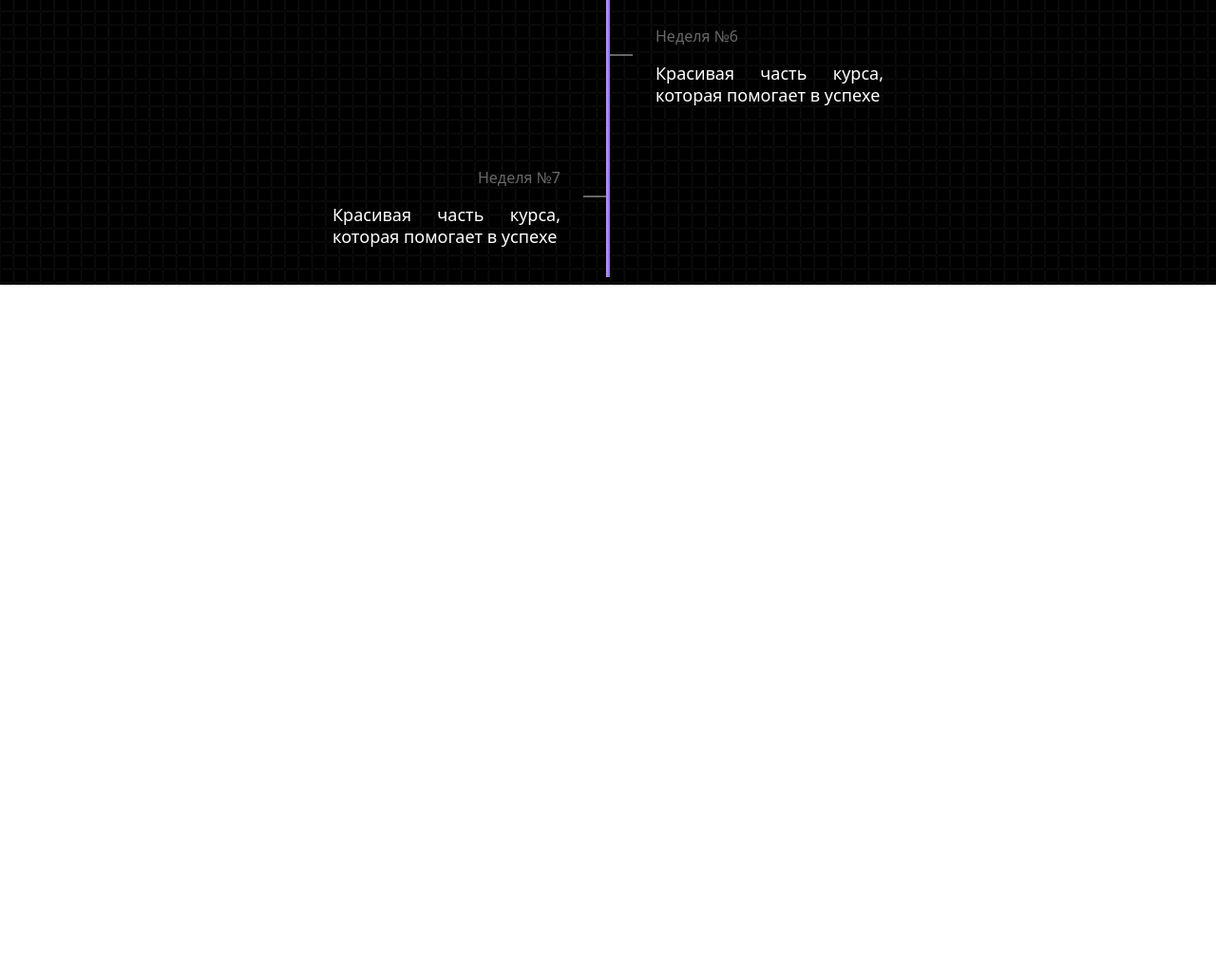
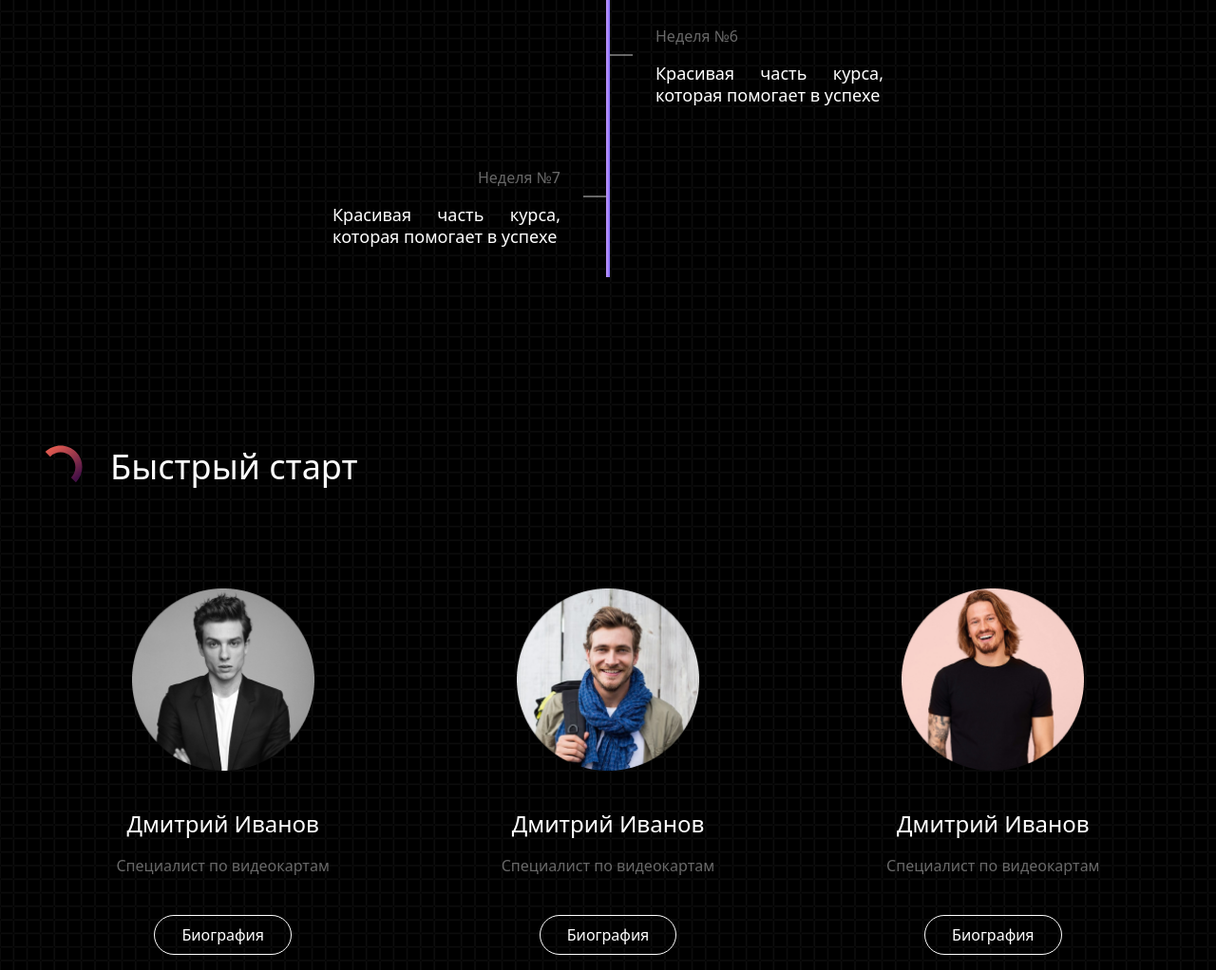
Before and after one commit to fire8327/CoursePC, a plain HTML site: page index.html in a window 1280 px wide. Shown: the part 4388-5410 px from the top of the page at 95% size. Before the commit the page ends 4688 px from the top, so only its background shows below. Drawn offline with nearby package versions, Linux system fonts and the light colour scheme; a script that the page names is missing.

Commit message:
create teachers

```diff
--- a/index.html
+++ b/index.html
@@ -344,10 +344,38 @@
                     </div>
                 <div class="w-6 h-0.5 md:right-3.5 left-3.5 md:-left-3.5 absolute top-1/2 -mt-3 bg-white bg-opacity-[0.4] shadow"></div>
               </div>
-            </div>
+        </div>
     </div>
 
-    <footer></footer>
+
+    <div class="container mx-auto px-4 flex flex-col mt-12 md:mt-20 lg:mt-40 text-white">
+        <div class="flex items-center">
+            <img src="Assets/Images/start/spin.svg" alt="" class="w-16 h-16 lg:max-w-20 lg:max-h-20 animate-spin md:mr-5">
+            <p class="text-3xl lg:text-4xl">Быстрый старт</p>
+        </div>
+        <div class="flex flex-col md:flex-row mt-12 md:mt-20 md:justify-around">
+            <div class="flex flex-col items-center text-center p-4">
+                <img src="Assets/Images/teachers/1.png" alt="" class="w-48 h-48">
+                <p class="text-2xl mt-5 md:mt-10">Дмитрий Иванов</p>
+                <p class="opacity-[0.4] mt-4">Специалист по видеокартам</p>
+                <button class="border border-white py-2 px-7 rounded-full mt-5 md:mt-10">Биография</button>
+            </div>
+            <div class="flex flex-col items-center text-center p-4 mt-12 md:mt-0">
+                <img src="Assets/Images/teachers/2.png" alt="" class="w-48 h-48">
+                <p class="text-2xl mt-5 md:mt-10">Дмитрий Иванов</p>
+                <p class="opacity-[0.4] mt-4">Специалист по видеокартам</p>
+                <button class="border border-white py-2 px-7 rounded-full mt-5 md:mt-10">Биография</button>
+            </div>
+            <div class="flex flex-col items-center text-center p-4 mt-12 md:mt-0">
+                <img src="Assets/Images/teachers/3.png" alt="" class="w-48 h-48">
+                <p class="text-2xl mt-5 md:mt-10">Дмитрий Иванов</p>
+                <p class="opacity-[0.4] mt-4">Специалист по видеокартам</p>
+                <button class="border border-white py-2 px-7 rounded-full mt-5 md:mt-10">Биография</button>
+            </div>
+        </div>
+    </div>
+
+
 
     <script src="https://unpkg.com/flowbite@1.5.4/dist/flowbite.js"></script>
     <script src="Assets/JS/tailwind.config.js"></script>
```
Also changed, not shown: Assets/Images/teachers/1.png (added), Assets/Images/teachers/2.png (added), Assets/Images/teachers/3.png (added).
